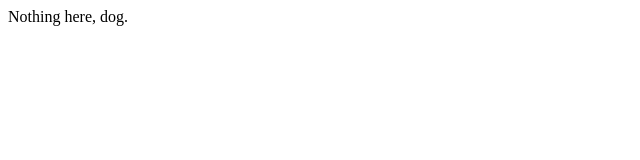
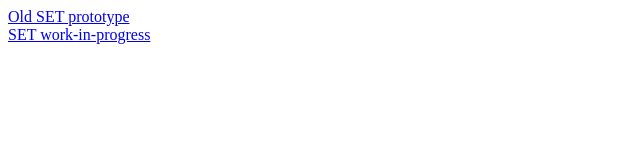
Before and after one commit to bingmike/binmike.github.io, a plain HTML site: page index.htm in a window 1280 px wide. Shown: the whole page, without its empty margins (0-640 px from the left). Drawn offline with Linux system fonts and the light colour scheme.

Commit message:
added links

```diff
--- a/index.htm
+++ b/index.htm
@@ -4,6 +4,7 @@
 <title>Mike dot dog</title>
 </head>
 <body>
-Nothing here, dog.
+<a href="/set/old">Old SET prototype</a><br>
+<a href="/set">SET work-in-progress</a>
 </body>
 </html>
```
